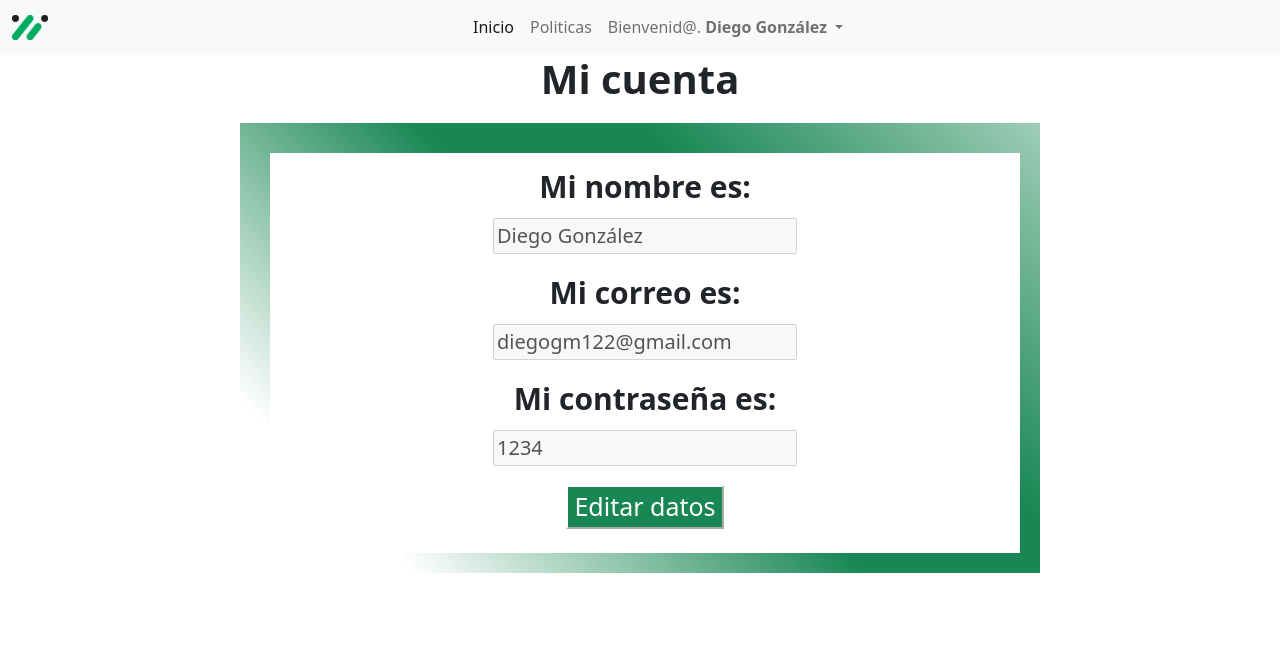
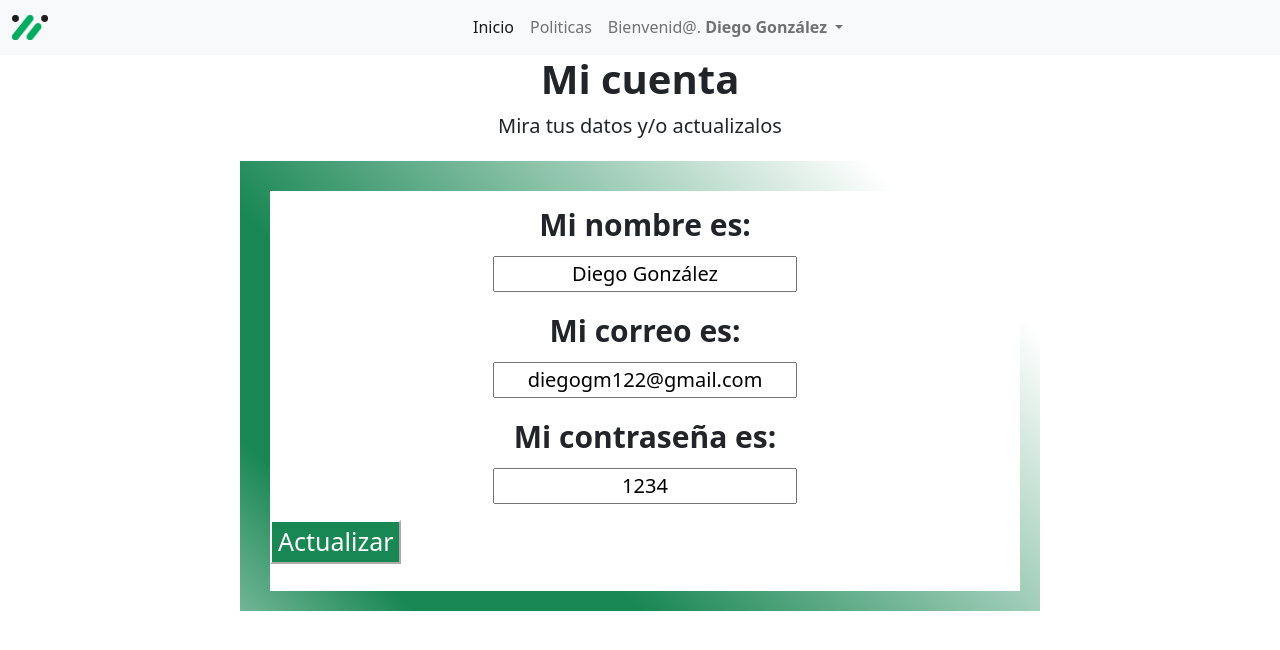
Before and after one commit to diegofgonzalezm/organizacion_eventos, a PHP site: page /cliente.php in a window 1280 px wide. Shown: the part 25-675 px from the top of the page. Run offline with PHP 8.4, Linux system fonts and the light colour scheme; a user stored in the database is signed in; data comes from the database, SQL or seed files in the repository; some libraries are stand-ins or nearby versions.

Commit message:
funcional

```diff
--- a/cliente.php
+++ b/cliente.php
@@ -1,28 +1,29 @@
 <?php
 include('templates/header.php');
 require('database.php');
+
 ?>
 <h1 class="n_h1">Mi cuenta</b></h1>
+<p class="box-inf">Mira tus datos y/o actualizalos</p>
 <?php
 if (!empty($user)) : ?>
 
   <div class="wrapper">
     <div class="border"></div>
     <div class="main-element">
+      <form name="formulario" method="post" action="actualizarclientes.php">
+        <div class="d_users">
+          <p><b>Mi nombre es:</b><br><input class="box-inf" type="text" value="<?= $user['name']; ?>" name="name"></p>
+          <p><b>Mi correo es:</b><br><input class="box-inf" type="text" value="<?= $user['email']; ?>" name="email"></p>
+          <p><b>Mi contraseña es:</b><br><input class="box-inf" type="text" value="<?= $user['cpassword']; ?>" name="cpassword"></p>
+        </div>
+          <!-- Botón de envío de formulario -->
+          <input class="send_d" type="submit" value="Actualizar"/>
 
-      <div class="d_users">
-        <p><b>Mi nombre es:</b><br><input class="box-inf" type="text" value="<?= $user['name']; ?>" name="name" disabled></p</div>
-        <div>
-        <p><b>Mi correo es:</b><br><input class="box-inf" type="text" value="<?= $user['email']; ?>" name="email" disabled></p</div>
-        <div>
-        <p><b>Mi contraseña es:</b><br><input class="box-inf" type="text" value="<?= $user['cpassword']; ?>" name="cpassword"disabled></p</div>
-
-          <form name="formulario" method="post" action="actualizarclientes.php">
-            <!-- Botón de envío de formulario -->
-            <input class="send_date" type="submit" value="Editar datos" />
       </form>
     </div>
 
+  </div>
   </div>
 
 <?php else : ?>
--- a/css/index.css
+++ b/css/index.css
@@ -348,15 +348,16 @@
     font-weight: bold;
     text-align: center;
 }
-.send_date{
+.send_d{
+    text-align: center;
     border-color:white;
     background-color: #198754;
     color:#fff;
-    text-align: center;
     font-size: 25px;
 }
 
 .box-inf{
+    text-align: center;
     font-size: 20px;
 }
 
@@ -393,7 +394,7 @@
     background: linear-gradient(to right, #fff 20%, #fff 40%, #198754 50%, #198754 55%, #fff 70%, #fff 100%);
     background-size: 200% auto;
 
-    animation: shine 3s linear infinite;
+    animation: shine 2s linear infinite;
   }
 
   /*Begin shimmer code*/
```
Also changed, not shown: actualizarclientes.php (+11 -18 lines). Lines whose indentation alone changed are shown as unchanged.
